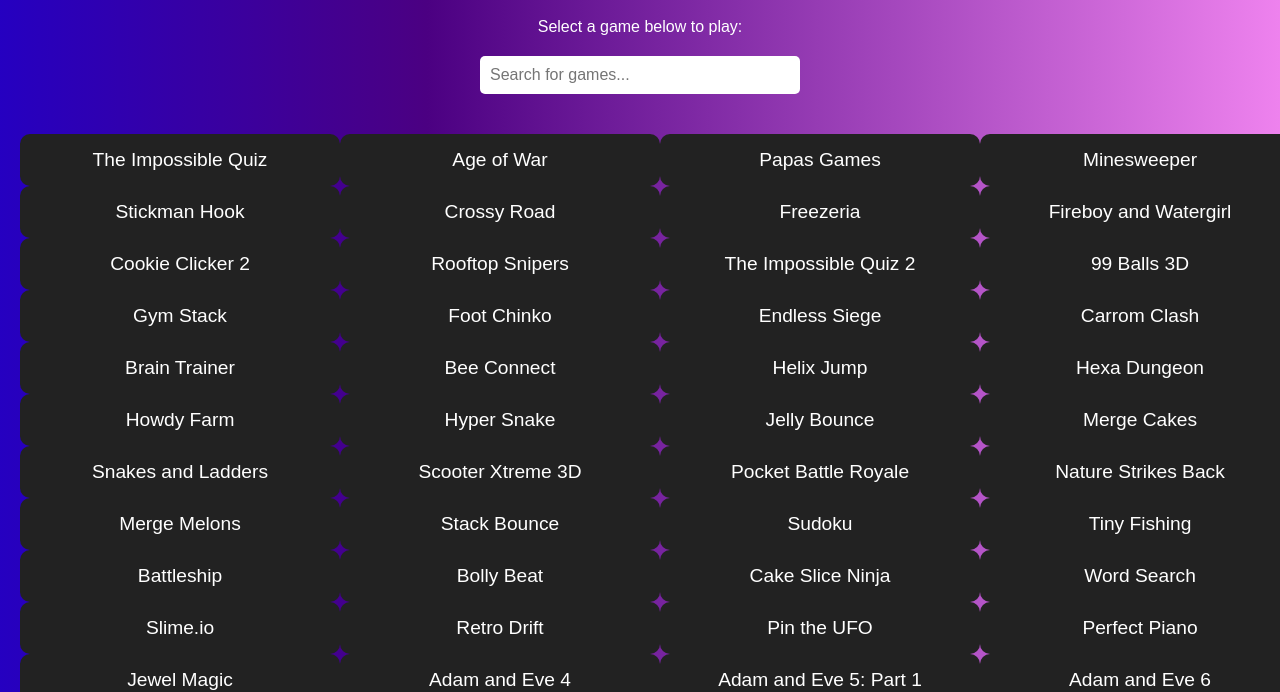
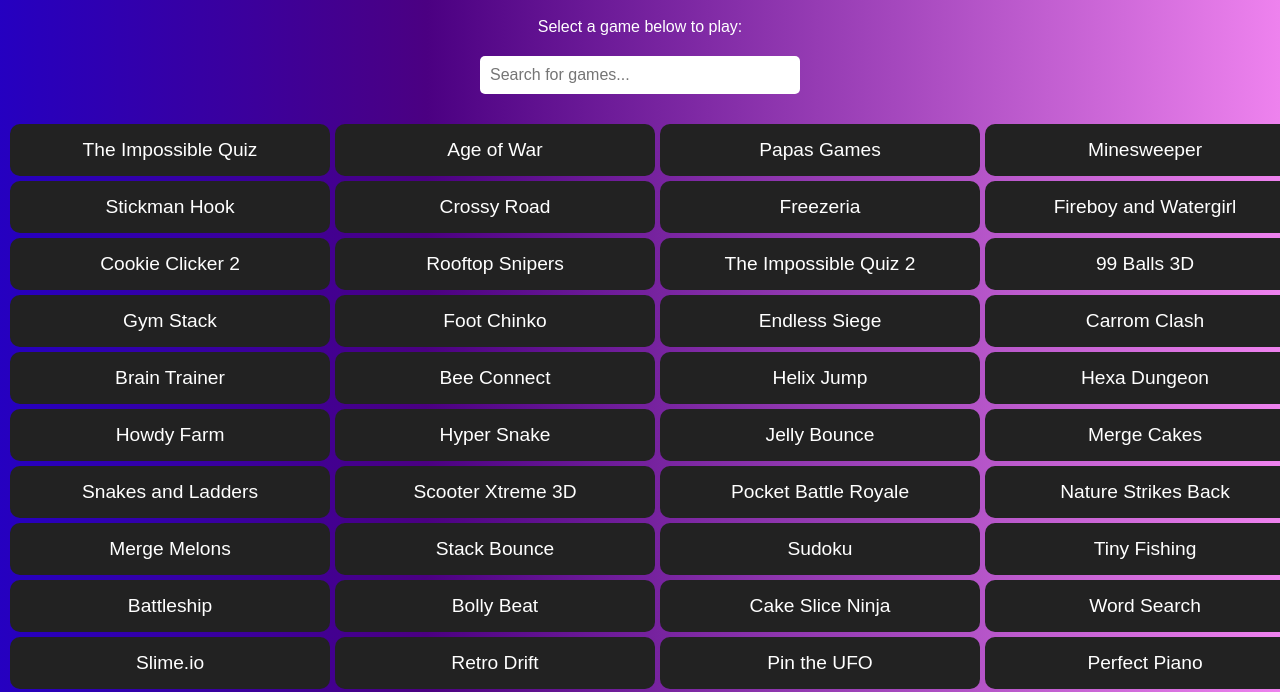
Before and after one commit to funboy82522/F1secret, a plain HTML site: page index.html in a window 1280 px wide. Shown: the part 60-752 px from the top of the page. Drawn offline with Linux system fonts and the light colour scheme.

Commit message:
Update index.html

```diff
--- a/index.html
+++ b/index.html
@@ -58,8 +58,8 @@
         .button-container {
             display: grid;
             grid-template-columns: repeat(4, 1fr);
-            gap: 0px;
-            padding: 20px;
+            gap: 5px;
+            padding: 10px;
             justify-items: center;
         }
 
```
